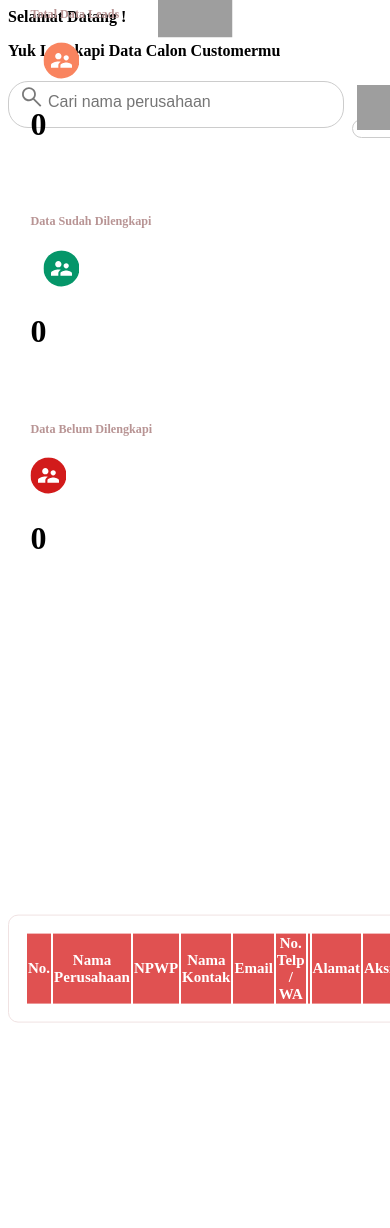
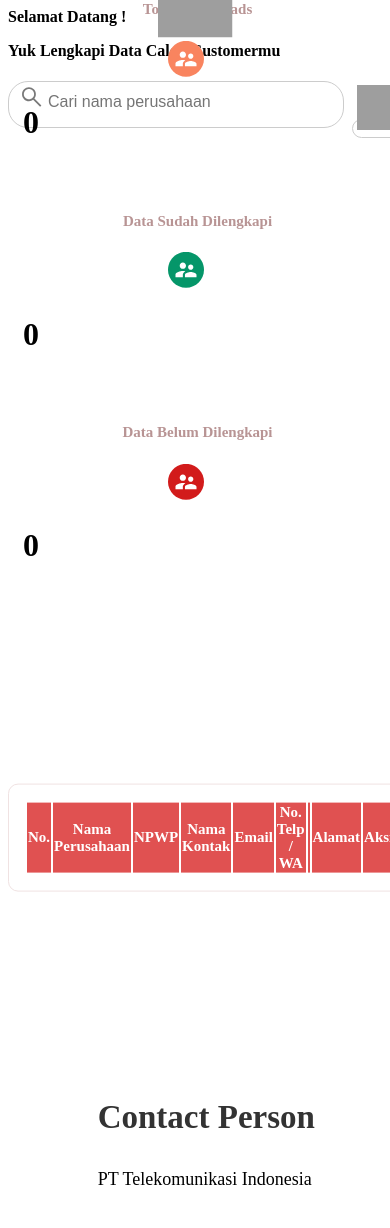
Before and after one commit to isyah20/ta, a CodeIgniter app: the page made by application/views/dashboard/supplier/data_leads.php in a window 390 px wide; the page is wider, and only the part inside the window is pictured. Shown: the top 1228 px of that part. Run offline with CodeIgniter, Linux system fonts and the light colour scheme; lists and menus that the app fills with data are empty; some libraries are stand-ins or nearby versions; grey boxes are pictures that could not be loaded.

Commit message:
new leads

```diff
--- a/application/views/dashboard/supplier/data_leads.php
+++ b/application/views/dashboard/supplier/data_leads.php
@@ -154,10 +154,14 @@
     .form-input-custom {
         border-radius: 20px;
         font-size: 1rem;
-        width: 450px;
+        width: 440px;
     }
 
     .custom-img {
+        margin-left: 13px;
+    }
+
+    .custom-img-search {
         margin-left: 13px;
     }
 
@@ -335,10 +339,32 @@
             width: 335px;
         }
 
-        /* .card-2 {
-            top: 80%;
-            transform: translate(80%, -50%);
+        .card-2 {
+            /* position: absolute;
+            top: 0%;
+            transform: translate(10%, 50%); */
+            margin-top: -9rem;
+        }
+
+        .card-title {
+            text-align: center;
+            font-size: 15px;
+        }
+
+        .custom-img {
+            margin-left: 145px;
+        }
+
+        /* .container-lg.wow.fadeInUp.animation {
+            width: 100%;
         } */
+        .rounded-3 {
+            width: 200px;
+        }
+    }
+
+    .rounded-3 {
+        width: 100%;
     }
 </style>
 
@@ -579,7 +605,7 @@
 
     .card-3 {
         top: -50%;
-        transform: translate(2%, -50%);
+        transform: translate(0%, -50%);
     }
 
     .card-2 {
@@ -608,7 +634,7 @@
             <div class="col-6">
                 <div class="card-input wow fadeInUp">
                     <div class="form-select-custom custom-select" style="padding:5px 5px 5px 0px; margin-right:8px;">
-                        <img class="custom-img" src="<?= base_url('assets\img\icon_search.svg') ?>" width="20" alt="" style="">
+                        <img class="custom-img-search" src="<?= base_url('assets\img\icon_search.svg') ?>" width="20" alt="" style="">
                         <input id="input-cari-tender" type="text" class="col-9 form-input-custom" style="border:none;" placeholder="Cari nama perusahaan">
                     </div>
                     <div class="col-sm-1" style="width: 8%;padding-left:0px;padding-right: 0px">
@@ -619,7 +645,7 @@
                 </div>
             </div>
             <div class="col-6 justify-content d-flex card-3">
-                <div class="container-lg wow fadeInUp animation" data-wow-delay="0.2s" style="width: 200px;">
+                <div class="container-lg wow fadeInUp animation" data-wow-delay="0.2s">
                     <div class="shadow rounded-3 bg-white">
                         <div class="card-body">
                             <div>
@@ -632,7 +658,7 @@
                         </div>
                     </div>
                 </div>
-                <div class="container-lg wow fadeInUp animation" data-wow-delay="0.2s" style="width: 200px">
+                <div class="container-lg wow fadeInUp animation" data-wow-delay="0.2s">
                     <div class="shadow rounded-3 bg-white">
                         <div class="card-body">
                             <div>
@@ -645,14 +671,14 @@
                         </div>
                     </div>
                 </div>
-                <div class="container-lg wow fadeInUp animation" data-wow-delay="0.2s" style="width: 200px">
+                <div class="container-lg wow fadeInUp animation" data-wow-delay="0.2s">
                     <div class="shadow rounded-3 bg-white">
                         <div class="card-body card-data">
                             <div>
                                 <h1 class="card-title wow fadeInUp" data-wow-delay="0.5s">Data Belum Dilengkapi</h1>
                             </div>
                             <div class="d-flex wow fadeInUp" data-wow-delay="0.3s">
-                                <img src="<?= base_url('assets\img\icon_card_people_peserta_(2).svg') ?>" alt="" style="height: 37px; margin-right: 10px;">
+                                <img class="custom-img" src="<?= base_url('assets\img\icon_card_people_peserta_(2).svg') ?>" alt="" style="height: 37px; margin-right: 10px;">
                                 <h1 class="card-text wow fadeInUp belum-lengkap" data-wow-delay="0.3s">0</h1>
                             </div>
                         </div>
```
